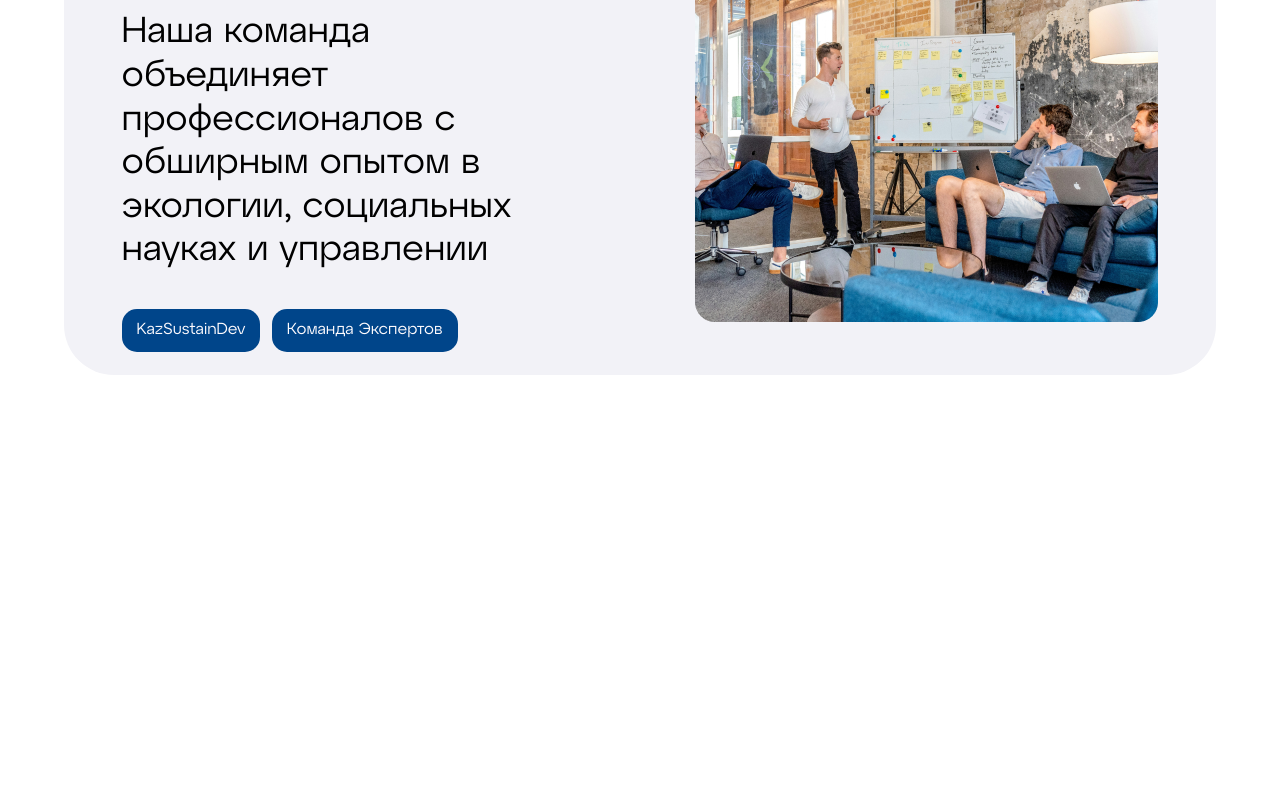
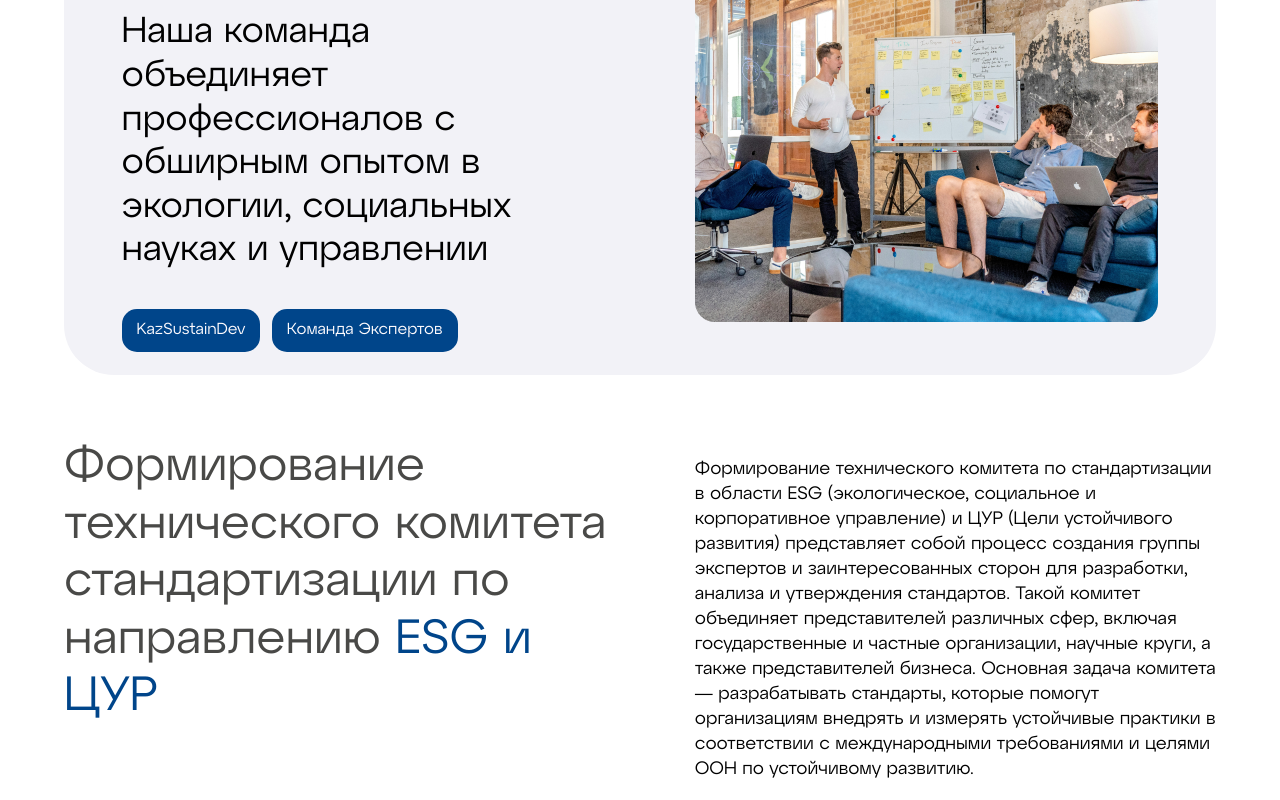
Before and after one commit to DonJuvn/kaz-sustain-dev, a React (Create React App) app: page / in a window 1280 px wide. Shown: the part 2547-3347 px from the top of the page. Before the commit the page ends 2922 px from the top, so only its background shows below. Built offline with nearby package versions, Linux system fonts and the light colour scheme.

Commit message:
commitet

```diff
--- a/src/App.css
+++ b/src/App.css
@@ -381,3 +381,21 @@ body {
    display: flex;
    flex-direction: row;
 }
+
+/* commitet */
+#commitet{
+  padding-top: 5%;
+}
+.commitet{
+  display: flex;
+  flex-direction: row;
+  justify-content: space-between;
+  gap: 5%;
+}
+.commitet #title{
+  width: 55%;
+}
+.commitet p{
+  width: 50%;
+  font-size: 18px;
+}
--- a/src/App.js
+++ b/src/App.js
@@ -5,6 +5,7 @@ import About from "./components/about";
 import Potential from "./components/potential";
 import Team from "./components/team";
 import Guide from "./components/guide";
+import Commitet from "./components/commitet";
 
 function App() {
    return (
@@ -14,6 +15,7 @@ function App() {
          <Potential />
          <Guide />
          <Team />
+         <Commitet />
       </div>
    );
 }
--- /dev/null
+++ b/src/components/commitet.jsx
@@ -0,0 +1,29 @@
+import React from "react";const Commitet = () => {
+   return (
+      <div id="commitet">
+         <div className="container">
+            <div className="commitet">
+               <h1 id="title">
+                  Формирование технического комитета стандартизации по
+                  направлению <span>ESG и ЦУР</span>
+               </h1>
+               <p>
+                  Формирование технического комитета по стандартизации в области
+                  ESG (экологическое, социальное и корпоративное управление) и
+                  ЦУР (Цели устойчивого развития) представляет собой процесс
+                  создания группы экспертов и заинтересованных сторон для
+                  разработки, анализа и утверждения стандартов. Такой комитет
+                  объединяет представителей различных сфер, включая
+                  государственные и частные организации, научные круги, а также
+                  представителей бизнеса. Основная задача комитета —
+                  разрабатывать стандарты, которые помогут организациям внедрять
+                  и измерять устойчивые практики в соответствии с международными
+                  требованиями и целями ООН по устойчивому развитию.
+               </p>
+            </div>
+         </div>
+      </div>
+   );
+};
+
+export default Commitet;
```
